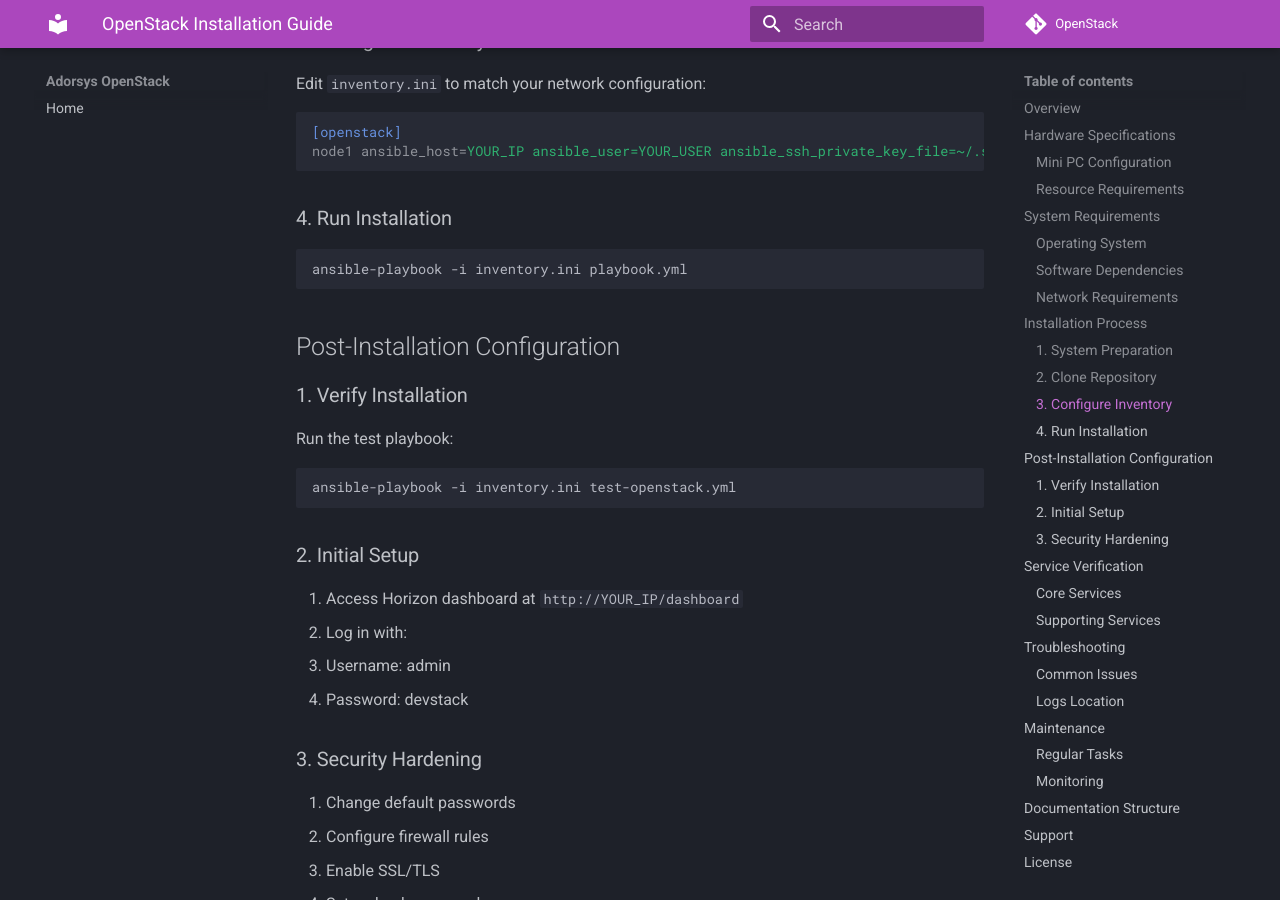
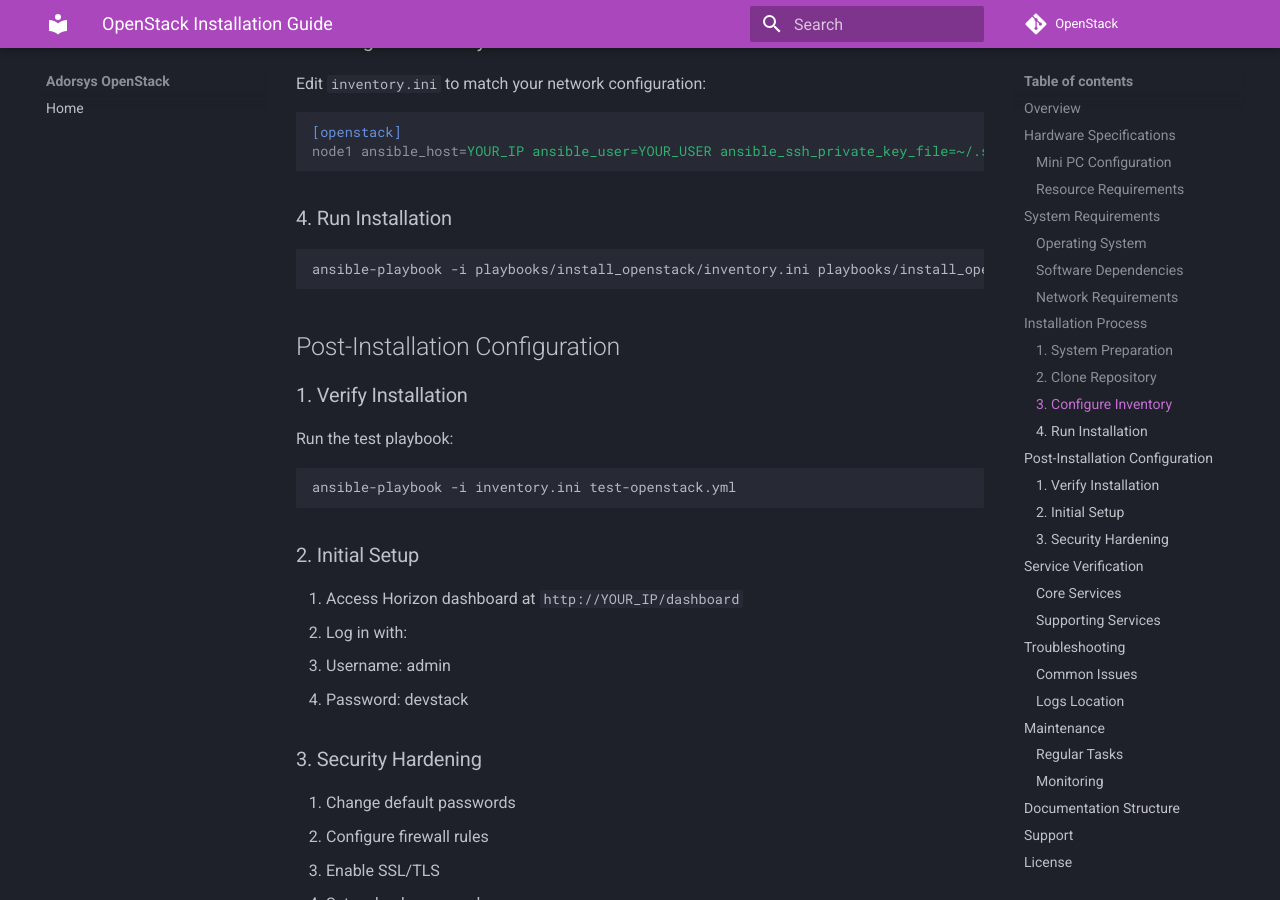
Before and after one commit to ADORSYS-GIS/openstack, an MkDocs documentation site: the page built from docs/openstack-ansible-installation-guide.md, in a window 1280 px wide and 900 px high, scrolled down 2305 px. Built offline with MkDocs 1.6.1 and Material for MkDocs 9.7.7, drawn with Linux system fonts in a browser that asks for light colours; comment, search, counter and statistics services are not loaded.

Commit message:
feat: arrange the structure of the project

````diff
--- a/docs/openstack-ansible-installation-guide.md
+++ b/docs/openstack-ansible-installation-guide.md
@@ -89,7 +89,7 @@
 ### 4. Run Installation
 
 ```bash
-ansible-playbook -i inventory.ini playbook.yml
+ansible-playbook -i playbooks/install_openstack/inventory.ini playbooks/install_openstack/playbook.yml
 ```
 
 ## Post-Installation Configuration
````
